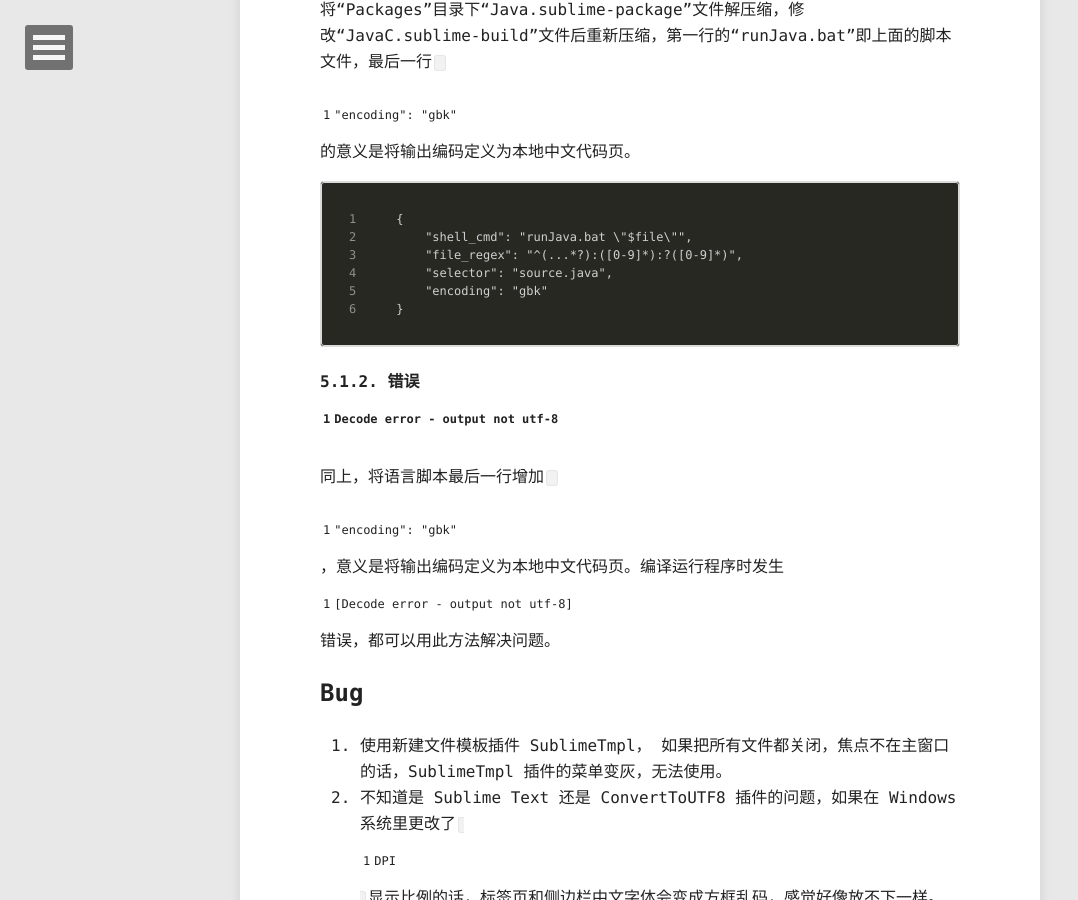
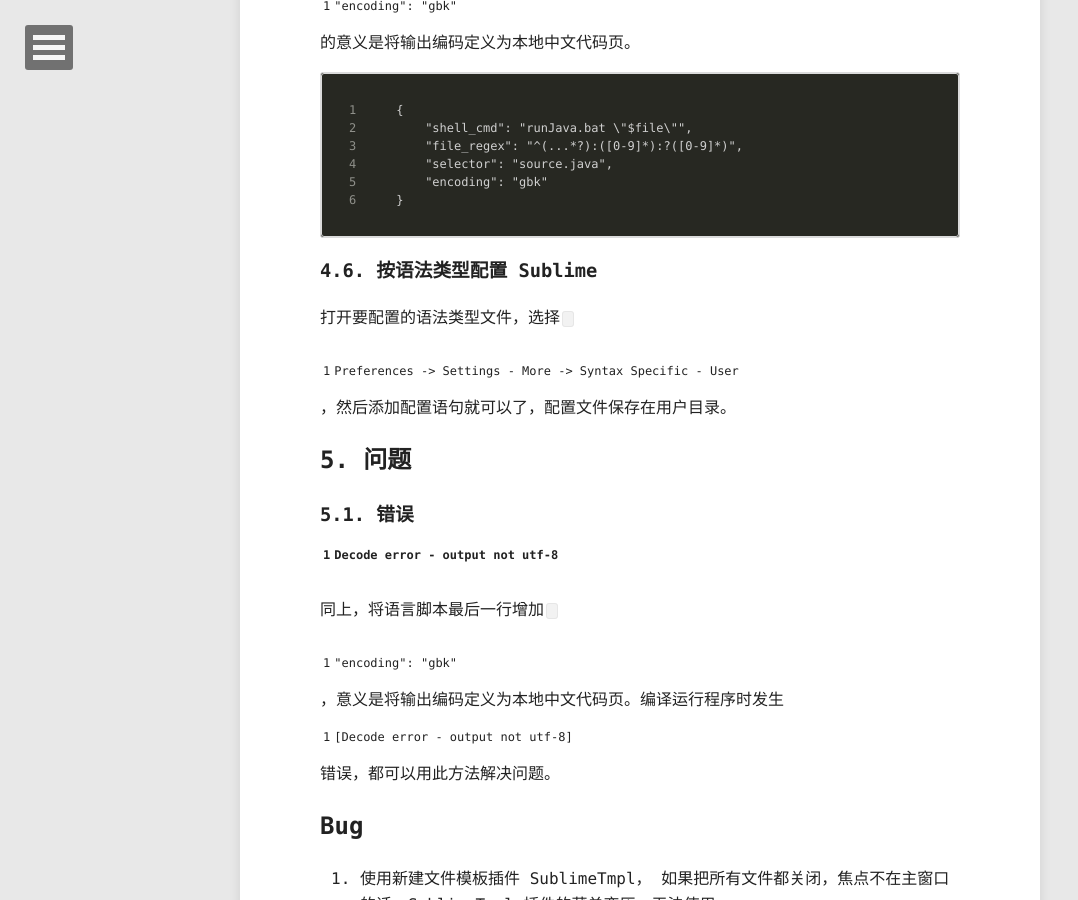
Before and after one commit to idxuan/idxuan.github.io, a Jekyll site: the page built from _posts/software/2014-01-18-learning-and-using-sublimetext.md, in a window 1280 px wide and 900 px high, scrolled down 9767 px. Shown: the whole window, without its empty margins (0-1078 px from the left). Built offline with Jekyll 4.4.1, drawn with Linux system fonts in a browser that asks for light colours; nearby versions of some CDN libraries; Markdown is read by kramdown in place of the engine named in the settings; comment, search, counter and statistics services are not loaded; some of the changed text lies outside the part shown.

Commit message:
up post sublime

````diff
--- a/_posts/software/2014-01-18-learning-and-using-sublimetext.md
+++ b/_posts/software/2014-01-18-learning-and-using-sublimetext.md
@@ -285,11 +285,7 @@
     系统配置文件在“Packages”目录下“Default.sublime-package”文件解压缩，修改后重新压缩或复制到用户目录既可。
     插件配置文件在“Data/Packages/”用户包目录下或在“Data/Installed Packages/”安装包文件。同上，直接修改或解压缩，修改后重新压缩或复制到用户目录既可。
 
-## 5. 编译运行
-
-### 5.1. Java
-
-#### 5.1.1. 编译运行 `Java`
+### 4.5. 编译运行 `Java`
 
 增加编译运行批处理文件“runJava.bat”并放入可执行路径， `javac -encoding utf-8 %~nx1` 的意义是指定源文件是 `UTF-8` 格式，如果你的源文件是其他格式，请修改或删除 `-encoding utf-8`。
 
@@ -319,7 +315,13 @@
 }
 ```
 
-#### 5.1.2. 错误 `Decode error - output not utf-8`
+### 4.6. 按语法类型配置 Sublime
+
+打开要配置的语法类型文件，选择 `Preferences -> Settings - More -> Syntax Specific - User`，然后添加配置语句就可以了，配置文件保存在用户目录。
+
+## 5. 问题
+
+### 5.1. 错误 `Decode error - output not utf-8`
 
 
 同上，将语言脚本最后一行增加 `"encoding": "gbk"`，意义是将输出编码定义为本地中文代码页。编译运行程序时发生 `[Decode error - output not utf-8]` 错误，都可以用此方法解决问题。
````
